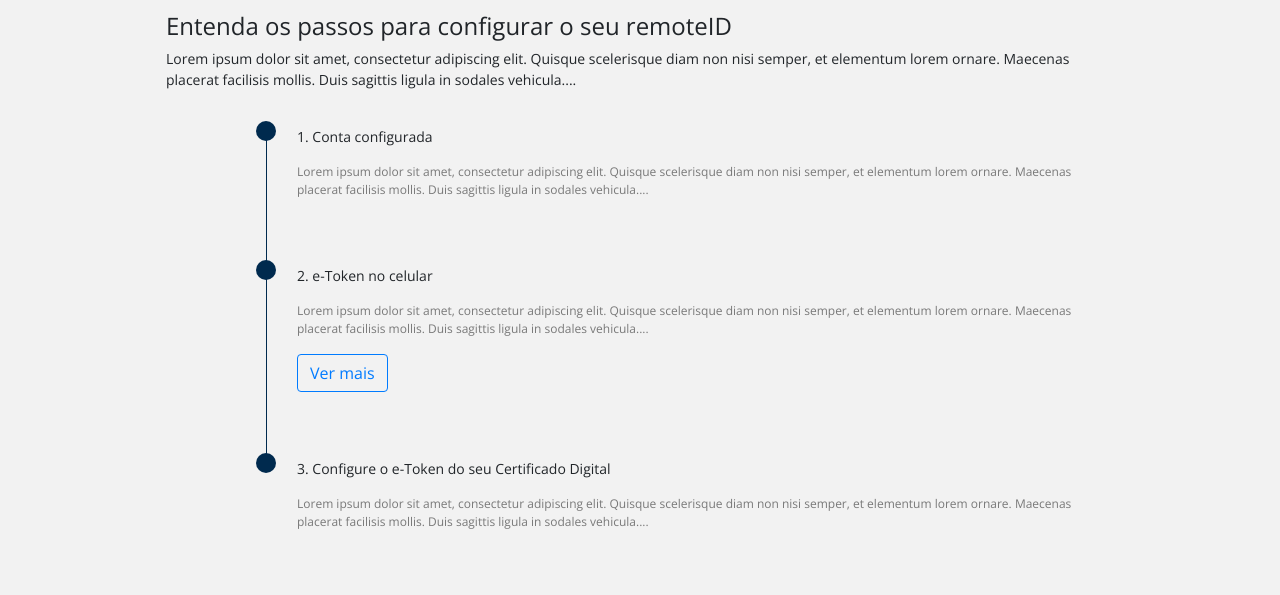
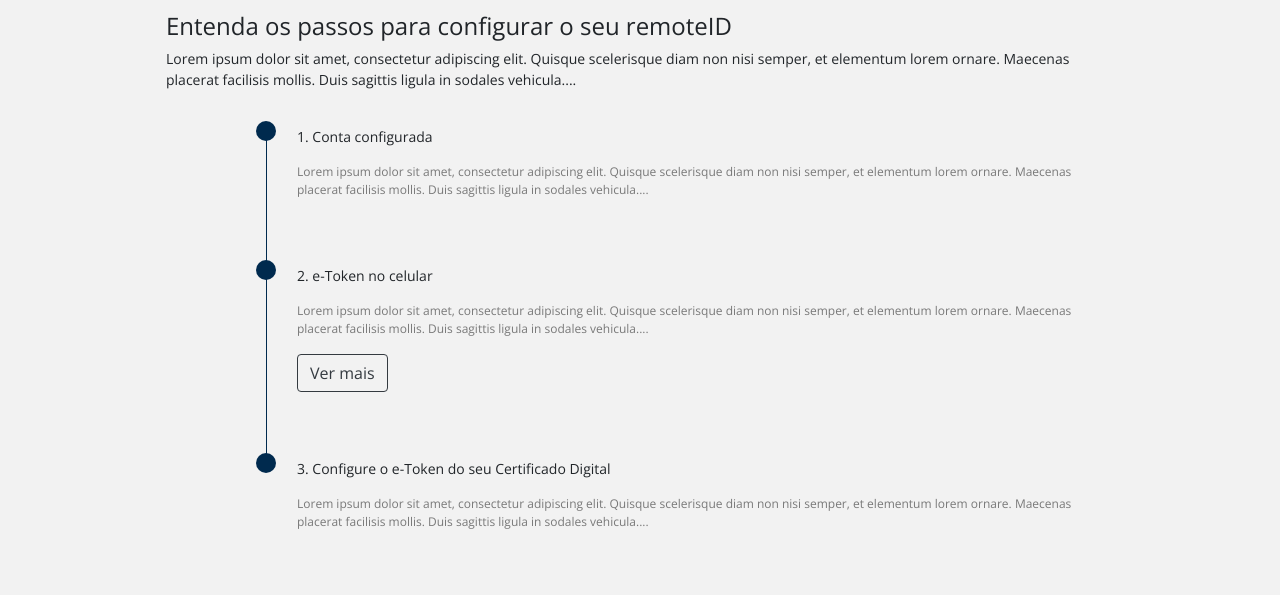
Before and after one commit to eduruiz333/remoteId, a website: page index.html in a window 1280 px wide. Shown: the part 140-735 px from the top of the page. Drawn offline with nearby package versions, Linux system fonts and the light colour scheme.

Commit message:
Refatoração do botão

```diff
--- a/index.html
+++ b/index.html
@@ -102,7 +102,7 @@
 											<li class="tl-item">
 												<p class="item-title">2. e-Token no celular</p>
 												<p class="item-detail">Lorem ipsum dolor sit amet, consectetur adipiscing elit. Quisque scelerisque diam non nisi semper, et elementum lorem ornare. Maecenas placerat facilisis mollis. Duis sagittis ligula in sodales vehicula....</p>
-												<p><a class="btn btn-outline-primary" data-toggle="collapse" href="#step2" role="button" aria-expanded="false" aria-controls="step2">Ver mais</a></p>
+												<p><a class="btn btn-outline-dark" data-toggle="collapse" href="#step2" role="button" aria-expanded="false" aria-controls="step2">Ver mais</a></p>
 
 												<div class="collapse" id="step2">
 													<div class="card card-body">
```
